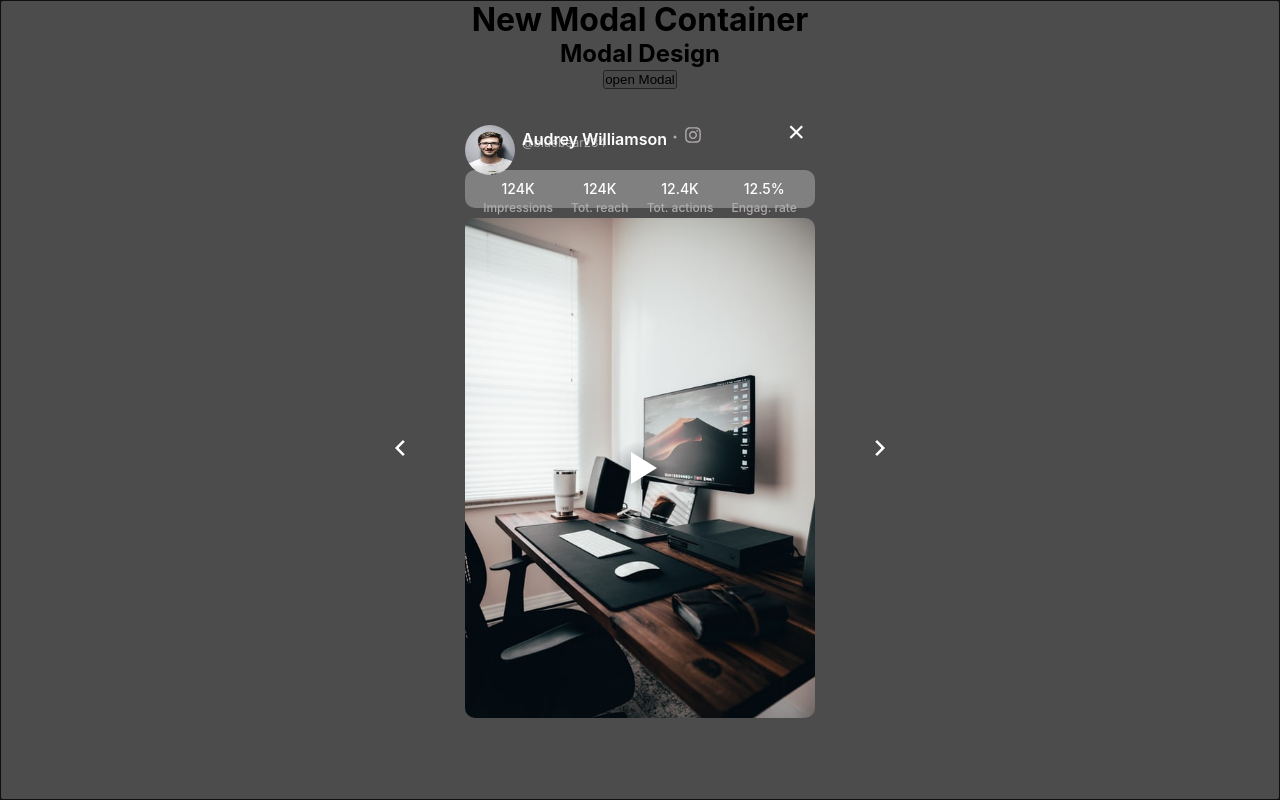
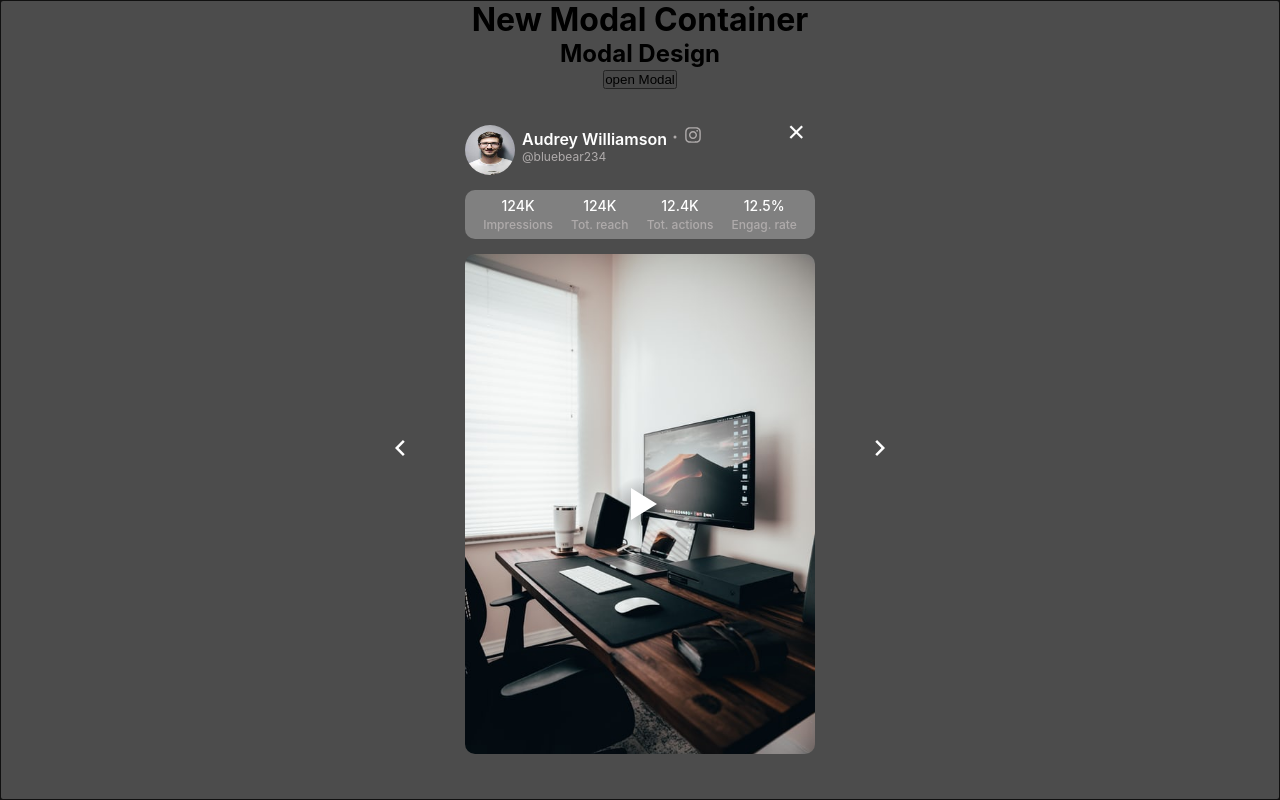
Before and after one commit to Zaibi727/Collection-of-Designs, a React (Create React App) app: page / in a window 1280 px wide. Built offline with nearby package versions, Linux system fonts and the light colour scheme.

Commit message:
Update NewModal.module.css

```diff
--- a/src/components/NewModalSlider/NewModal.module.css
+++ b/src/components/NewModalSlider/NewModal.module.css
@@ -69,14 +69,14 @@ margin-right: 50px !important;
     display: flex;
     justify-content: space-evenly;
     align-items: center;
-    margin: -5px 0px 10px 0px;
+    margin: 15px auto;
     background-color: gray;
     border-radius: 10px;
-    padding-top: 10px;
+    padding-top: 7px;
     text-align: center;
 }
 .sectionMid div{
-    margin-bottom: -7px;
+    margin-bottom: 7px;
 }
 .p1{
     font-size: 12px;
@@ -112,7 +112,7 @@ margin-right: 50px !important;
     color: rgb(175, 171, 171);
 }
 .accountId{
-    margin-top: -15px;
+    margin-top: -1px;
     font-size: 12px;
     color: rgb(175, 171, 171);
 }
```
